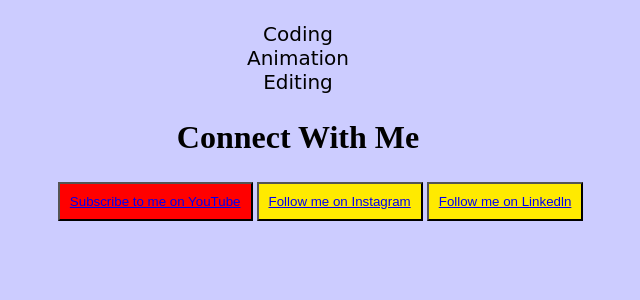
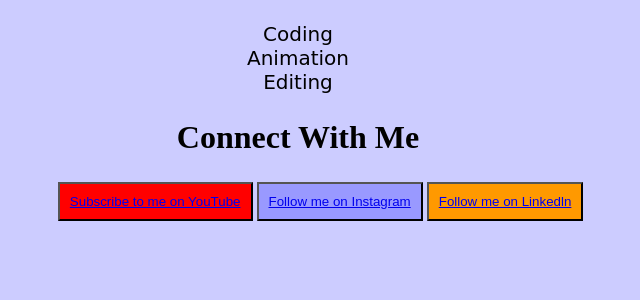
Before and after one commit to aakash77396/aakashrrsdce.me, a PHP site: page / in a window 1280 px wide. Shown: the part 420-720 px from the top of the page, without its empty margins (342-982 px from the left). Run offline with PHP 8.4, Linux system fonts and the light colour scheme.

Commit message:
Update portfolio.css
Signed-off-by: Aakash Kumar <122362592+aakash77396@users.noreply.github.com>

```diff
--- a/portfolio.css
+++ b/portfolio.css
@@ -43,13 +43,13 @@
   text-align: center;
   padding: 10px;
   text-decoration: none;
-  background-color: rgb(255, 234, 0);
+  background-color: rgb(153, 153, 255);
   color: white;
 }
 .linkdin{
     text-align: center;
     padding: 10px;
     text-decoration: none;
-    background-color: rgb(255, 234, 0);
+    background-color: rgb(255, 153, 0);
     color: white;
   }
```
